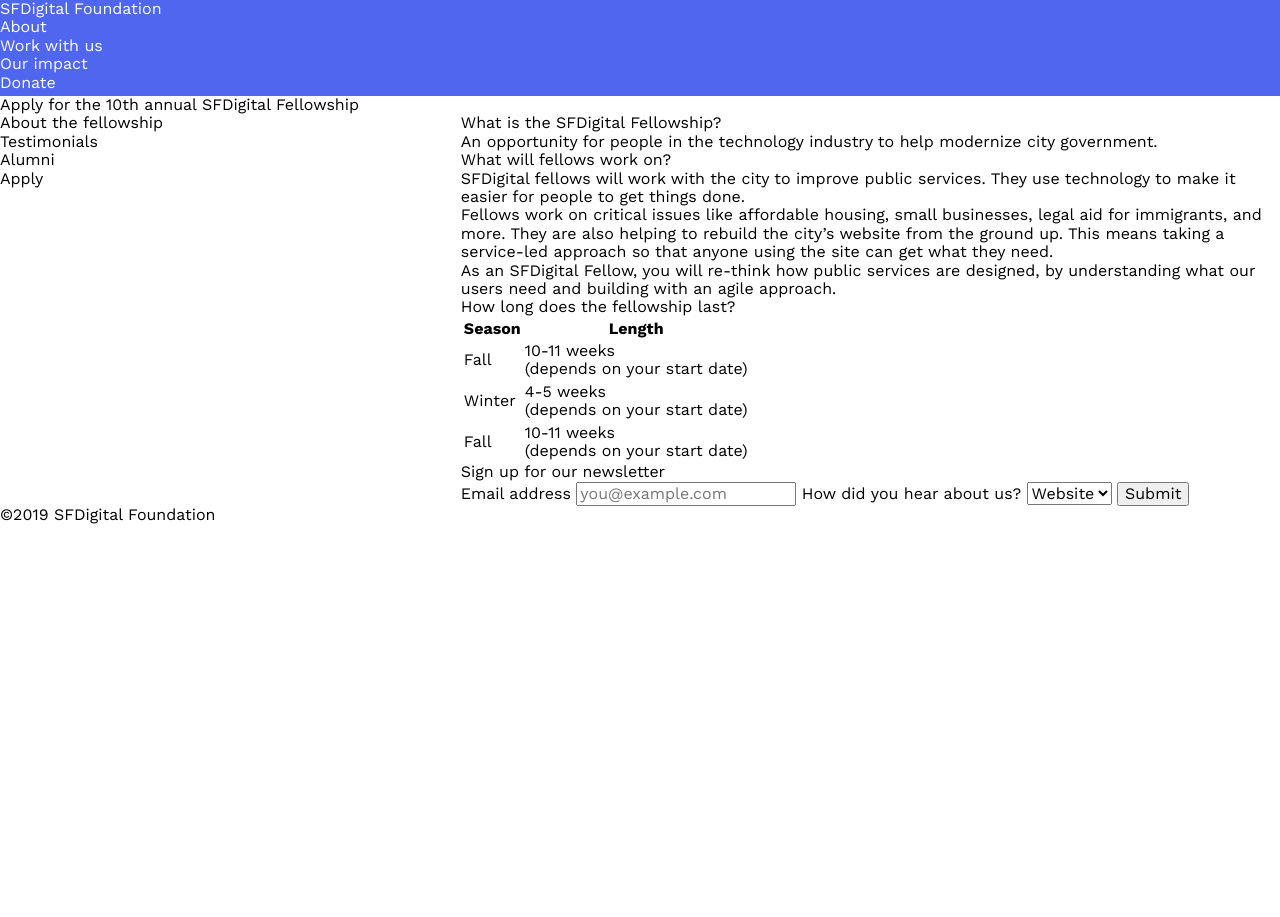
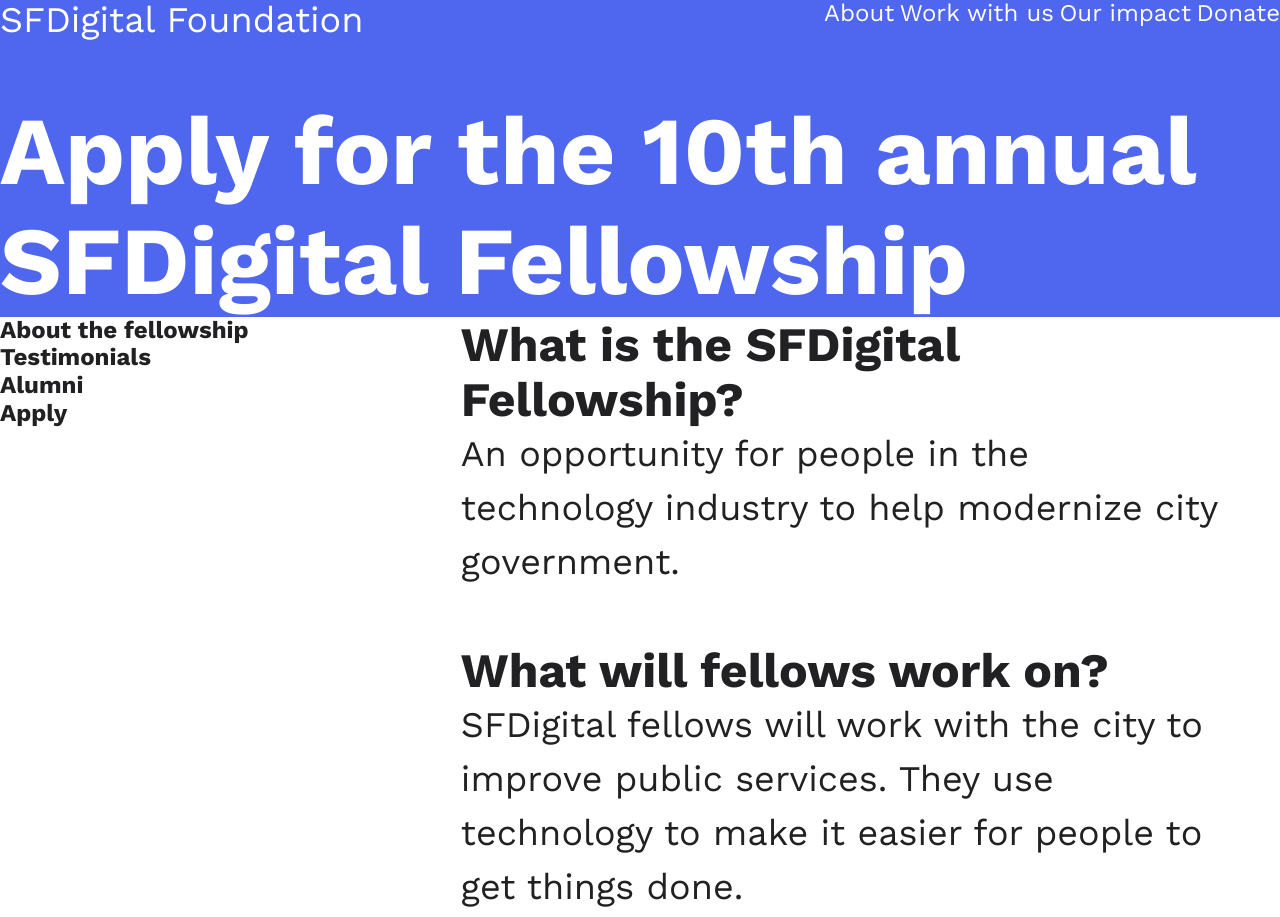
Before and after one commit to cpalmatier/sfds-frontend-takehome, a plain HTML site: page index.html in a window 1280 px wide. Shown: the top 917 px of the page. Before the commit the page ends 800 px from the top, so only its background shows below. Drawn offline with nearby package versions, Linux system fonts and the light colour scheme.

Commit message:
lay in type styles

```diff
--- a/css/styles.css
+++ b/css/styles.css
@@ -19,12 +19,26 @@ fieldset{border-width:0; padding:0; margin:0;}
 /*--STRUCTURE----------------------------------------------------------------*/
 
 header {
-	position: fixed;
-	top: 0;
-	left: 0;
-	width: 100%;
-	height: 96px;
+  position: fixed;
+  top: 0;
+  left: 0;
+  width: 100%;
+  height: 96px;
   background: #4F66EE;
+}
+
+header span {
+  display: inline-block;
+  float: left;
+}
+
+nav.top {
+  float: right;
+  text-align: right;
+}
+
+nav.top ul li {
+  display: inline-block;
 }
 
 .hero, main, footer {
@@ -34,6 +48,7 @@ header {
 
 .hero {
   margin-top: 96px;
+  background: #4F66EE;
 }
 
 .sidebar {
@@ -44,15 +59,115 @@ header {
 article {
   float: right;
   width: 64%;
+  padding-right: 48px;
+}
+
+article table {
+  width: 100%;
+}
+
+.newsletter-signup {
+  background: #ECF0FD;
+  border-radius: 9px;
+  padding: 30px 88px 48px 88px;
+}
+
+.newsletter-signup form input, .newsletter-signup form label, .newsletter-signup form select {
+  display: block;
+  width: 100%;
+}
+
+.newsletter-signup form label {
+  margin-top: 48px;
+  margin-bottom: 12px;
+}
+
+.newsletter-signup form input, .newsletter-signup form select {
+  border: 3px solid #1C3E57;
+  border-radius: 9px;
+  background: #FFFFFF;
+  height: 68px;
+  padding: 0 21px;
+}
+
+.newsletter-signup form input.btn {
+  border: none;
+  background: #4F66EE;
+  width: auto;
+  margin-top: 48px;
 }
 
 /*--TYPE---------------------------------------------------------------------*/
 
 body {
   font-family: "Work Sans";
+  color: #212123;
 }
 
 header {
+  color: #FFFFFF;
+}
+
+header span {
+  font-size: 36px;
+}
+
+nav.top ul li {
+  font-size: 24px;
+}
+
+.hero {
+  color: #FFFFFF;
+}
+
+.hero h1 {
+  font-size: 96px;
+  font-weight: bold;
+}
+
+nav.side ul li {
+  font-size: 24px;
+  font-weight: bold;
+}
+
+h2 {
+  font-size: 48px;
+  font-weight: bold;
+}
+
+h3 {
+  font-size: 36px;
+  font-weight: bold;
+}
+
+p {
+  font-size: 36px;
+  line-height: 54px;
+  margin-bottom: 54px;
+}
+
+article table th {
+  font-size: 24px;
+  text-align: left;
+}
+
+article table td {
+  font-size: 36px;
+}
+
+article table td span {
+  font-size: 24px;
+}
+
+.newsletter-signup form input, .newsletter-signup form label, .newsletter-signup form select {
+  font-size: 24px;
+}
+
+.newsletter-signup form input, .newsletter-signup form select {
+  line-height: 54px;
+}
+
+.newsletter-signup form input.btn {
   color: #FFFFFF;
 }
 
```
